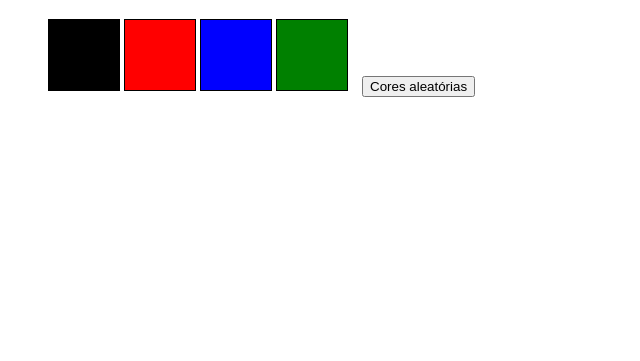
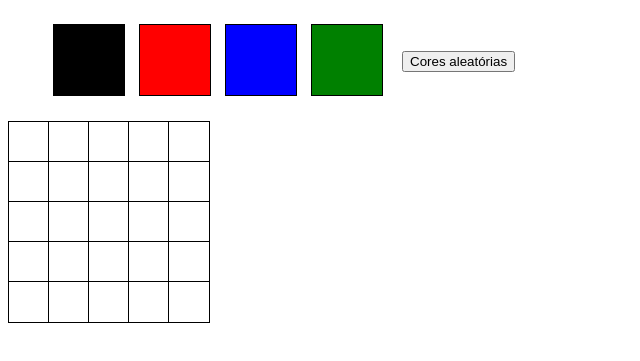
Before and after one commit to joaopedroc-araujo/projeto-pixels-art, a website: page index.html in a window 1280 px wide. Shown: the part 61-422 px from the top of the page, without its empty margins (0-640 px from the left). Drawn offline with Linux system fonts and the light colour scheme.

Commit message:
Resolve requisitos 6 e 7

```diff
--- a/index.html
+++ b/index.html
@@ -18,6 +18,9 @@
         <li class="color"></li>
         <li class="color"></li>
     </ul>
+    <section>
+        <div id="pixel-board"></div>
+    </section>
 
 </body>
 <script src="script.js"></script>
--- a/script.js
+++ b/script.js
@@ -1,16 +1,21 @@
-const colorPallete = document.getElementById('color-palette');const randomColorButton = document.createElement('button');
+const colorPallete = document.getElementById('color-palette');
+const randomColorButton = document.createElement('button');
+
 const newButton = () => {
     randomColorButton.innerHTML = 'Cores aleatórias';
     randomColorButton.id = 'button-random-color'
     colorPallete.appendChild(randomColorButton);
-    randomColorButton.style = 'display: inline-box; margin: 10px; verticalAlign: 190% ';
+    randomColorButton.style.margin = '10px';
+    randomColorButton.style.verticalAlign = '230%';
 };
 
 randomColorButton.addEventListener('click', btnColor);
 const colors = document.querySelectorAll('.color');
 
 const firstColor = document.querySelector('.color');
+firstColor.classList.add('selected');
 firstColor.style.backgroundColor = 'black';
+const arrayOfColors = [];
 
 function btnColor() {
     for (let index = 1; index < colors.length; index += 1) {
@@ -18,8 +23,30 @@ function btnColor() {
         let green = parseInt(Math.random() * 255);
         let blue = parseInt(Math.random() * 255);
         let colorResult = `rgb(${red}, ${green}, ${blue})`;
-        colors[index].style.backgroundColor = `${colorResult}`;
+        colors[index].style.backgroundColor = colorResult;
+        arrayOfColors.push(colorResult)[index];
+    }
+    localStorage.setItem('colorPallete', JSON.stringify(arrayOfColors));
+};
+
+const newBoard = () => {
+    const firstPixel = document.getElementById('pixel-board');
+    firstPixel.style.display = 'grid';
+    firstPixel.style.gridTemplateColumns = 'repeat(5, 40px)';
+    firstPixel.style.gridTemplateRows = 'repeat(5, 40px)';
+
+    for (let index = 0; index < 25; index += 1) {
+        const pixels = document.createElement('div');
+        pixels.className = 'pixel';
+        firstPixel.appendChild(pixels);
+        pixels.style.display = 'inline-grid';
+        pixels.style.border = 'solid 1px black';
+        pixels.style.width = '40px';
+        pixels.style.height = '40px';
+        pixels.style.backgroundColor = 'white';
+        pixels.style.alignContent = 'center';
     }
 };
 
+newBoard();
 newButton();
--- a/style.css
+++ b/style.css
@@ -4,6 +4,7 @@ li {
     border: solid 1px black;
     width: 70px;
     height: 70px;
+    margin: 5px;
 }
 
 li:nth-child(1) {
```
